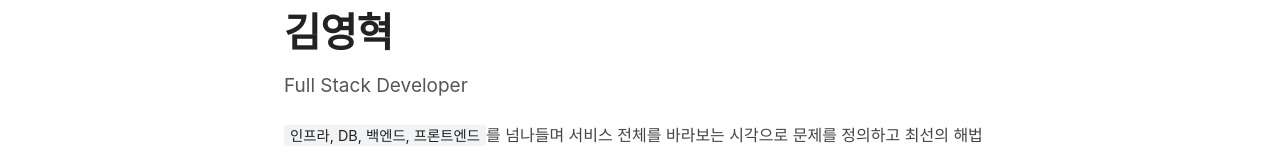
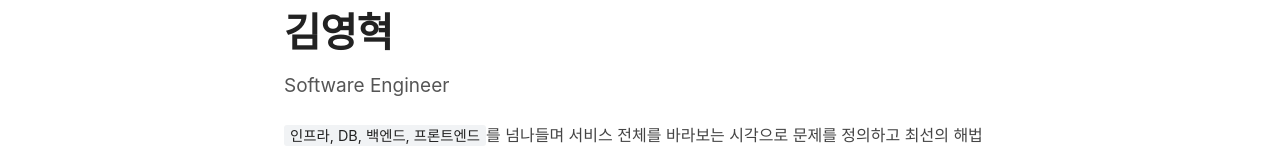
Before and after one commit to yhyuk/yhyuk.github.io, a React (Vite) app: page / in a window 1280 px wide. Shown: the part 128-282 px from the top of the page. Built offline with nearby package versions, Linux system fonts and the light colour scheme; a web font is replaced by a local one.

Commit message:
chore: rename role to Software Engineer

```diff
--- a/index.html
+++ b/index.html
@@ -5,7 +5,7 @@
     <link rel="icon" href="data:,">
     <meta name="viewport" content="width=device-width, initial-scale=1.0" />
     <link rel="stylesheet" href="https://cdn.jsdelivr.net/gh/orioncactus/pretendard@v1.3.9/dist/web/static/pretendard.min.css">
-    <title>김영혁 | Full Stack Developer</title>
+    <title>김영혁 | Software Engineer</title>
     <!-- Google Analytics GA4 -->
     <script async src="https://www.googletagmanager.com/gtag/js?id=G-MXZMEKNWRQ"></script>
     <script>
--- a/src/components/Profile.jsx
+++ b/src/components/Profile.jsx
@@ -5,7 +5,7 @@ const Profile = () => {
   return (
     <div className="profile">
       <h1>김영혁</h1>
-      <div className="role">Full Stack Developer</div>
+      <div className="role">Software Engineer</div>
 
       <div className="intro">
         <p>
```
